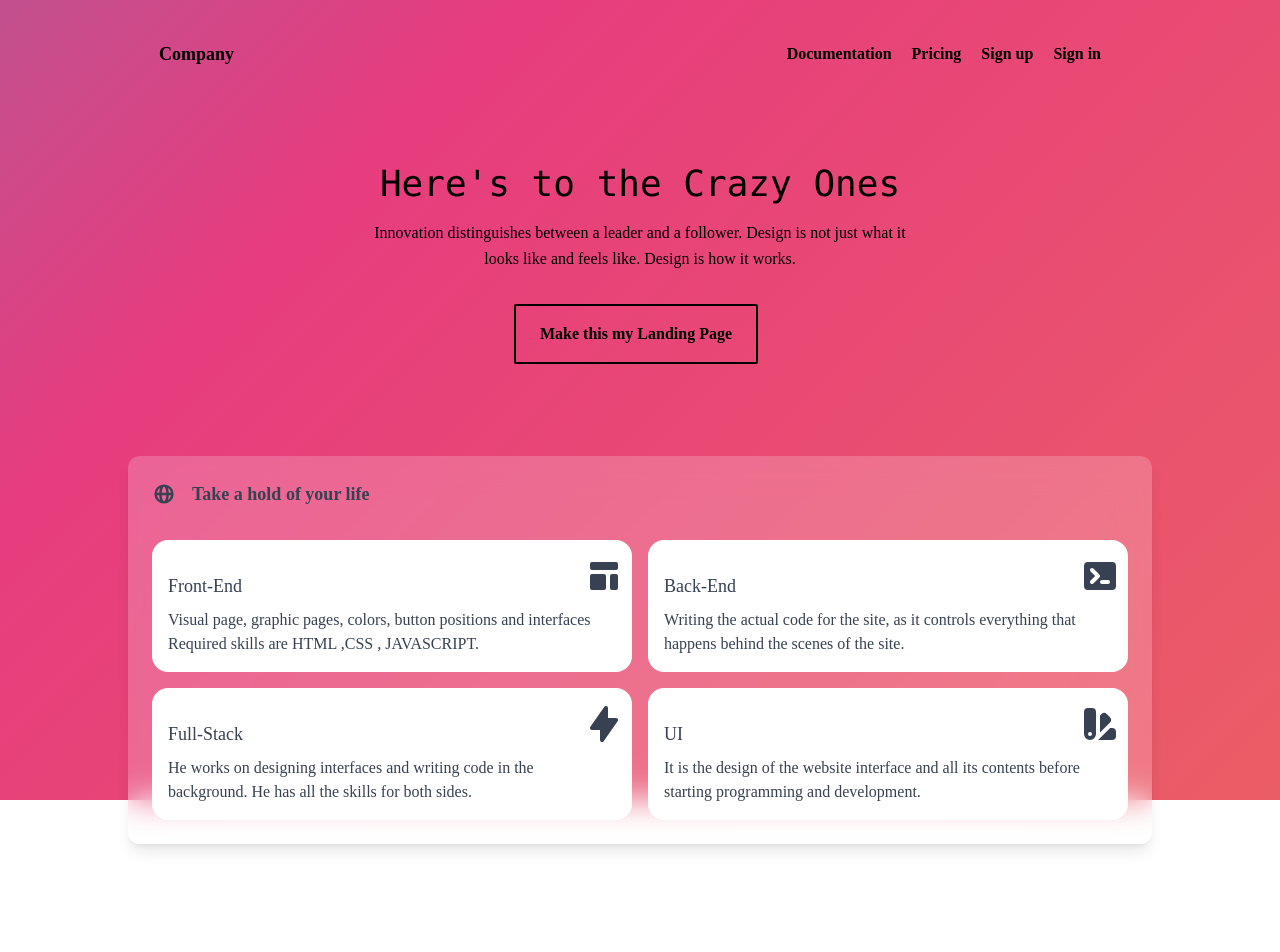
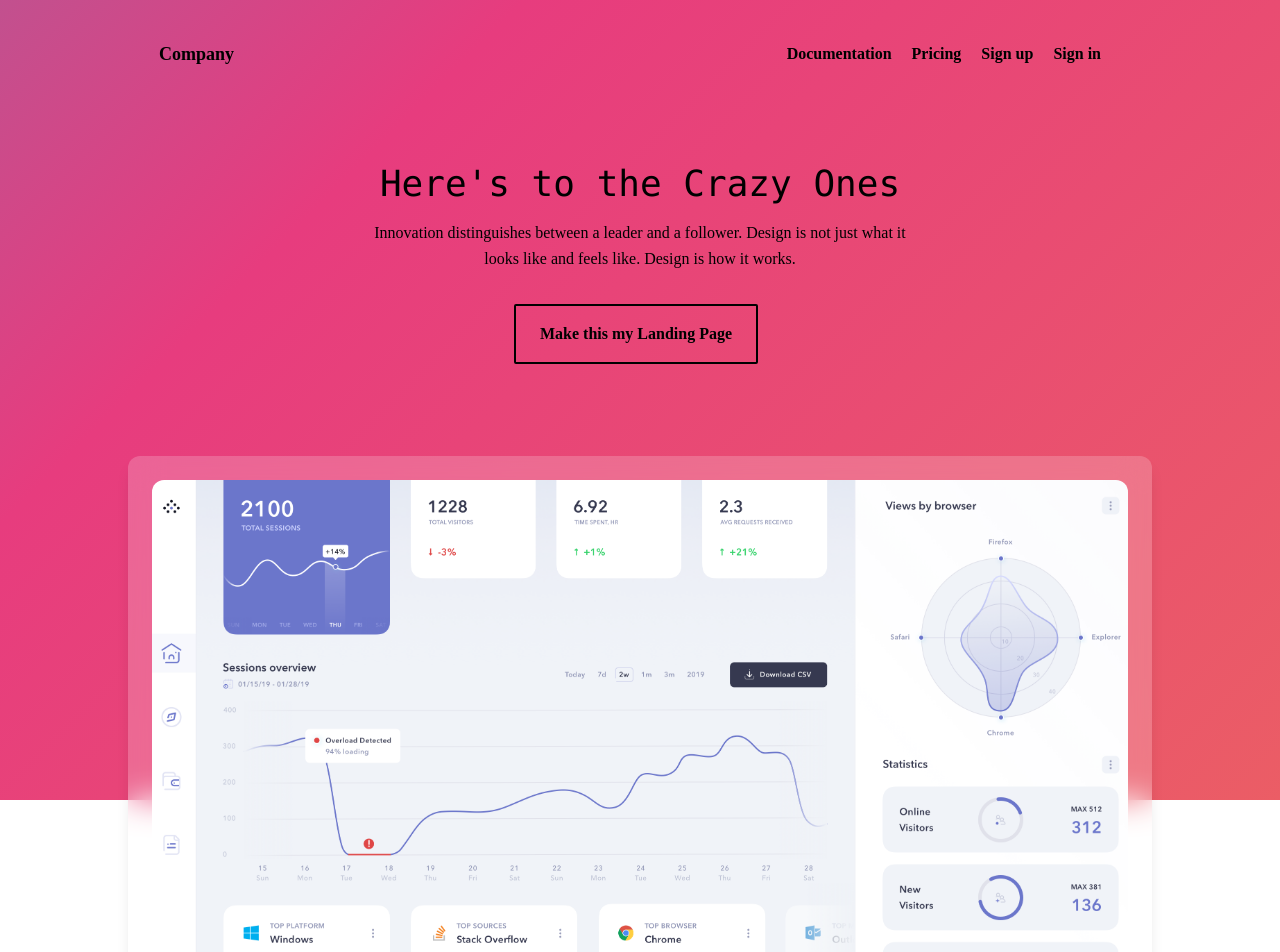
Before and after one commit to synerjay/landing-page-template-nextjs, a Next.js app: page / in a window 1280 px wide. Shown: the top 952 px of the page. Built offline with nearby package versions, Linux system fonts and the light colour scheme.

Commit message:
added dashboard image

```diff
--- a/comps/GlassCard.js
+++ b/comps/GlassCard.js
@@ -3,7 +3,14 @@ import React from 'react';
 const GlassCard = () => {
   return (
     <div className='GlassDiv flex flex-col lg:flex-row bg-white backdrop-filter backdrop-blur-lg bg-opacity-20 rounded-xl overflow-hidden w-full max-w-5xl shadow-lg m-4 lg:m-6'>
-      <div className='flex-1 p-4 lg:p-6'>
+      <div className='p-6'>
+        <img
+          src='/images/landingimage.png'
+          alt=''
+          className='img-fluid mx-auto d-block rounded-xl'
+        />
+      </div>
+      {/* <div className='flex-1 p-4 lg:p-6'>
         <div className='text-lg text-gray-700 mb-8 flex items-center'>
           <svg
             className='w-6 h-6'
@@ -63,20 +70,7 @@ const GlassCard = () => {
             </div>
           </div>
           <div className='rounded-2xl bg-white p-4 flex flex-col relative undefined'>
-            <div className='text-gray-700 absolute right-2'>
-              <svg
-                className='w-10 h-10'
-                fill='currentColor'
-                viewBox='0 0 20 20'
-                xmlns='http://www.w3.org/2000/svg'
-              >
-                <path
-                  fillRule='evenodd'
-                  d='M11.3 1.046A1 1 0 0112 2v5h4a1 1 0 01.82 1.573l-7 10A1 1 0 018 18v-5H4a1 1 0 01-.82-1.573l7-10a1 1 0 011.12-.38z'
-                  clipRule='evenodd'
-                ></path>
-              </svg>{' '}
-            </div>
+            <div className='text-gray-700 absolute right-2'></div>
             <div className='text-gray-700 text-lg font-medium mb-2 mt-4'>
               Full-Stack
             </div>
@@ -86,20 +80,7 @@ const GlassCard = () => {
             </div>
           </div>
           <div className='rounded-2xl bg-white p-4 flex flex-col relative undefined'>
-            <div className='text-gray-700 absolute right-2'>
-              <svg
-                className='w-10 h-10'
-                fill='currentColor'
-                viewBox='0 0 20 20'
-                xmlns='http://www.w3.org/2000/svg'
-              >
-                <path
-                  fillRule='evenodd'
-                  d='M4 2a2 2 0 00-2 2v11a3 3 0 106 0V4a2 2 0 00-2-2H4zm1 14a1 1 0 100-2 1 1 0 000 2zm5-1.757l4.9-4.9a2 2 0 000-2.828L13.485 5.1a2 2 0 00-2.828 0L10 5.757v8.486zM16 18H9.071l6-6H16a2 2 0 012 2v2a2 2 0 01-2 2z'
-                  clipRule='evenodd'
-                ></path>
-              </svg>
-            </div>
+            <div className='text-gray-700 absolute right-2'></div>
             <div className='text-gray-700 text-lg font-medium mb-2 mt-4'>
               UI
             </div>
@@ -109,7 +90,7 @@ const GlassCard = () => {
             </div>
           </div>
         </div>
-      </div>
+      </div> */}
     </div>
   );
 };
--- a/comps/Pricing.js
+++ b/comps/Pricing.js
@@ -2,7 +2,7 @@ import React from 'react';
 
 const Pricing = () => {
   return (
-    <body class='font-sans bg-gray-100'>
+    <body class='font-sans bg-gray-100 mb-20'>
       <div class='min-h-screen flex justify-center items-center'>
         <div class=''>
           <div class='text-center font-semibold'>
```
Also changed, not shown: public/images/landingimage.png (added).
